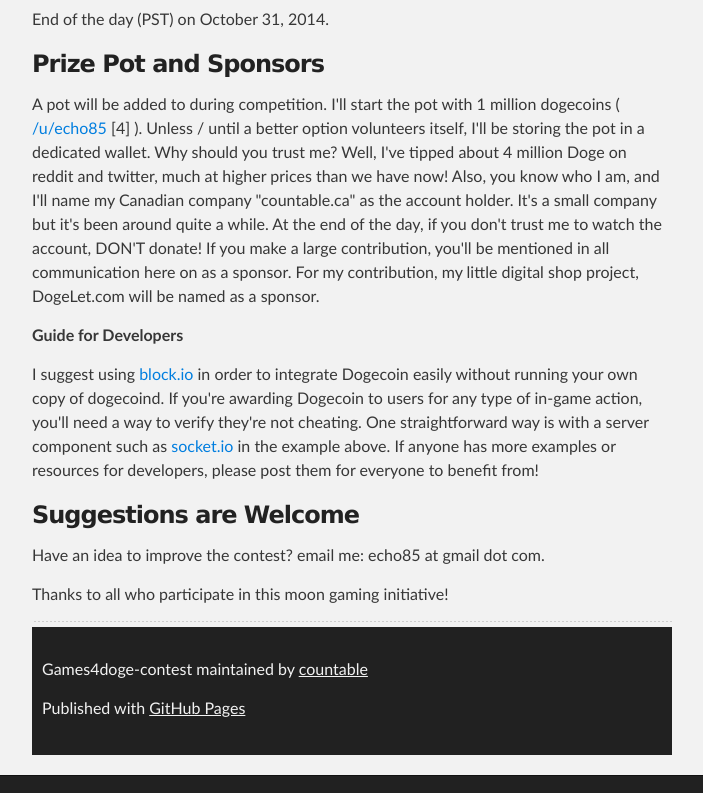
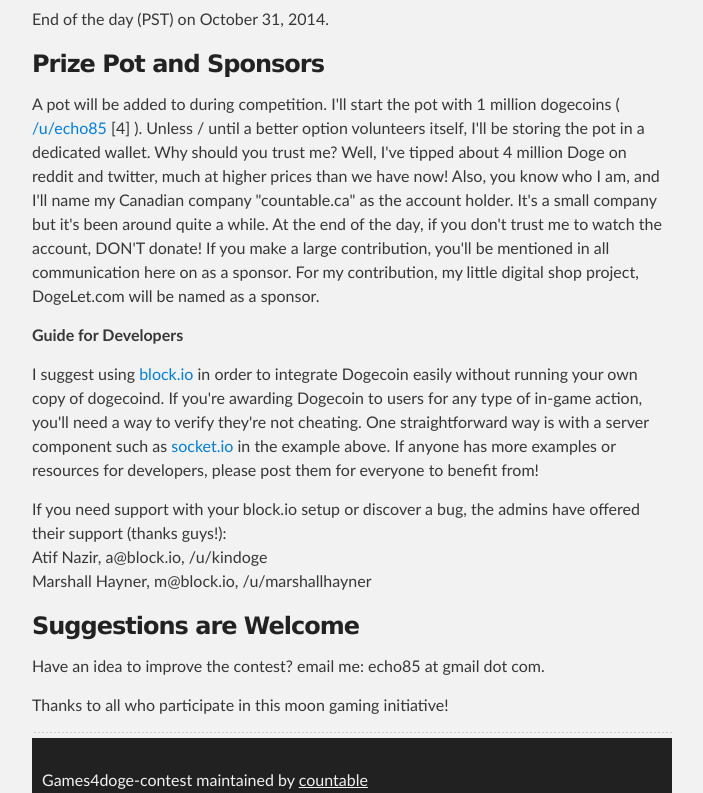
Before and after one commit to countable/games4doge-contest, a plain HTML site: page index.html in a window 1280 px wide. Shown: the part 1881-2674 px from the top of the page, without its empty margins (288-991 px from the left). Drawn offline with nearby package versions, Linux system fonts and the light colour scheme; no server answers.

Commit message:
Update index.html

```diff
--- a/index.html
+++ b/index.html
@@ -47,7 +47,7 @@
 
 <h1>Could Dogecin Become a Universal Game Currency?</h1>
 
-<p>If we help make it happen, I believe the answer is yes! (see latest updates <a href="http://www.reddit.com/r/dogecoin/comments/2hrqv2/updates_million_dogecoin_game_dev_contest/">here</a>.</a></p>
+<p>If we help make it happen, I believe the answer is yes! (see latest updates <a href="http://www.reddit.com/r/dogecoin/comments/2hrqv2/updates_million_dogecoin_game_dev_contest/">here</a>.)</a></p>
 
 <h4 id='counter'></h4>
 
@@ -89,7 +89,15 @@
 
 <p><strong>Guide for Developers</strong></p>
 
-<p>I suggest using <a href="block.io">block.io</a> in order to integrate Dogecoin easily without running your own copy of dogecoind. If you're awarding Dogecoin to users for any type of in-game action, you'll need a way to verify they're not cheating. One straightforward way is with a server component such as <a href="socket.io">socket.io</a> in the example above. If anyone has more examples or resources for developers, please post them for everyone to benefit from!</p>
+<p>
+I suggest using <a href="block.io">block.io</a> in order to integrate Dogecoin easily without running your own copy of dogecoind. If you're awarding Dogecoin to users for any type of in-game action, you'll need a way to verify they're not cheating. One straightforward way is with a server component such as <a href="socket.io">socket.io</a> in the example above. If anyone has more examples or resources for developers, please post them for everyone to benefit from!
+
+</p>
+<p> If you need support with your block.io setup or discover a bug, the admins have offered their support (thanks guys!):<br>
+ Atif Nazir, a@block.io, /u/kindoge<br>
+ Marshall Hayner, m@block.io, /u/marshallhayner<br>
+
+ </p>
 
 <h3>Suggestions are Welcome</h3>
 
```
